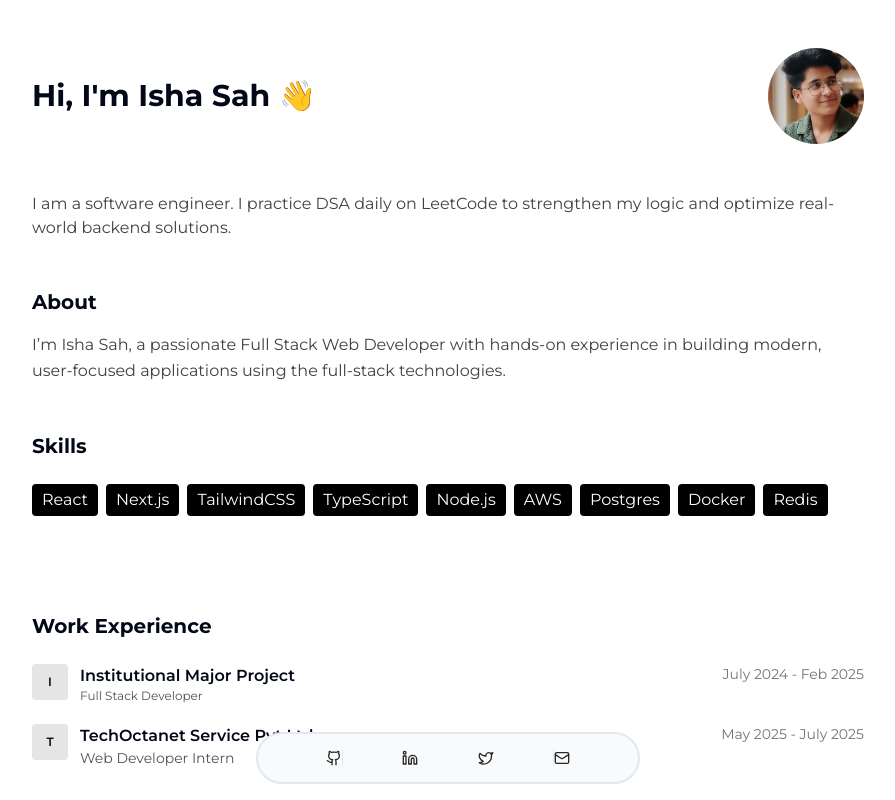
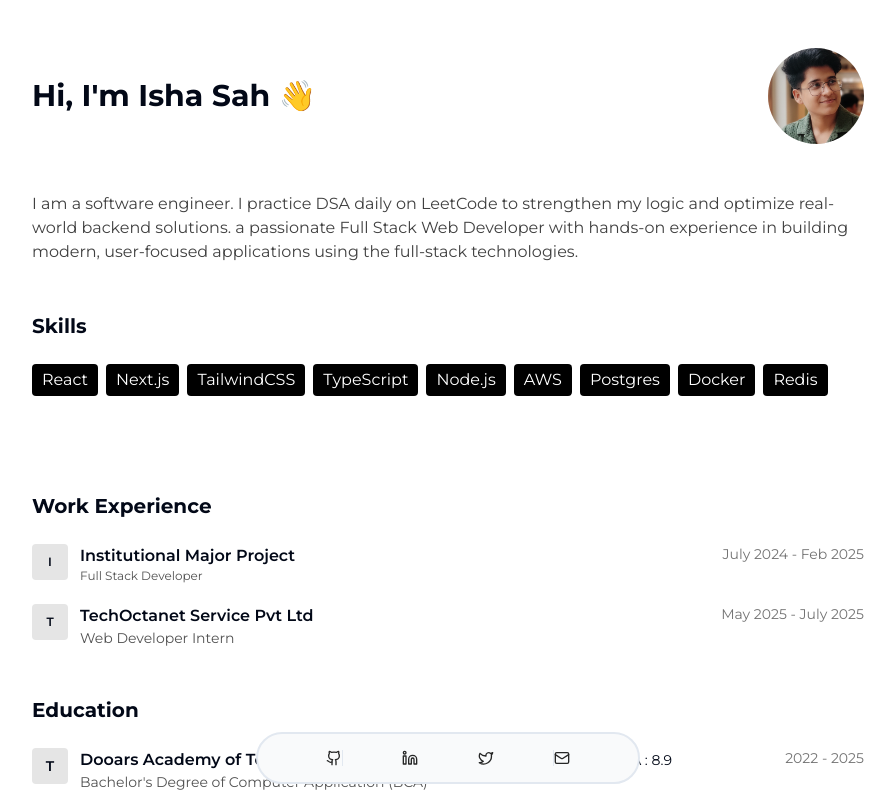
Before and after one commit to IshaSah24/MyPortfolio, a React (Vite) app in the folder Frontend/: page / in a window 1280 px wide. Shown: the top 800 px of the page, without its empty margins (192-1087 px from the left). Built offline with nearby package versions, Linux system fonts and the light colour scheme.

Commit message:
Added links

```diff
--- a/Frontend/src/Portfolio.jsx
+++ b/Frontend/src/Portfolio.jsx
@@ -41,14 +41,15 @@ function Portfolio() {
         <p className="text-neutral-700 mb-2 text-md">
           I am a software engineer. I practice DSA daily on LeetCode to
           strengthen my logic and optimize real-world backend solutions.
+          a passionate Full Stack Web Developer with hands-on experience in building modern, user-focused applications using the full-stack technologies.
         </p>
 
-        <div className="my-12">
+        {/* <div className="my-12">
           <h2 className="font-bold mb-4 text-xl">About</h2>
           <p className="text-neutral-700 text-md leading-relaxed">
           I’m Isha Sah, a passionate Full Stack Web Developer with hands-on experience in building modern, user-focused applications using the full-stack technologies.
           </p>
-        </div>
+        </div> */}
 
         {/* Skills */}
         <div className="my-12 mb-24 mt-12">
```
